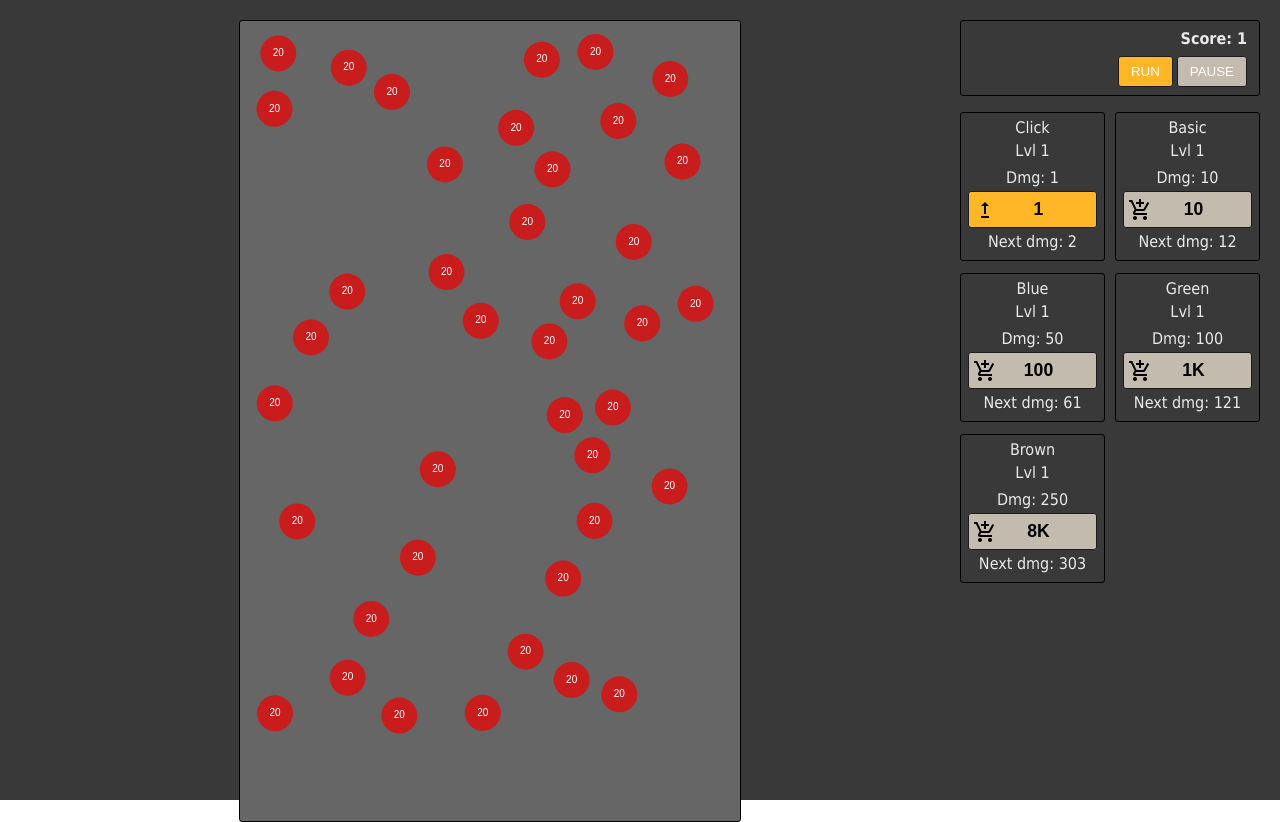
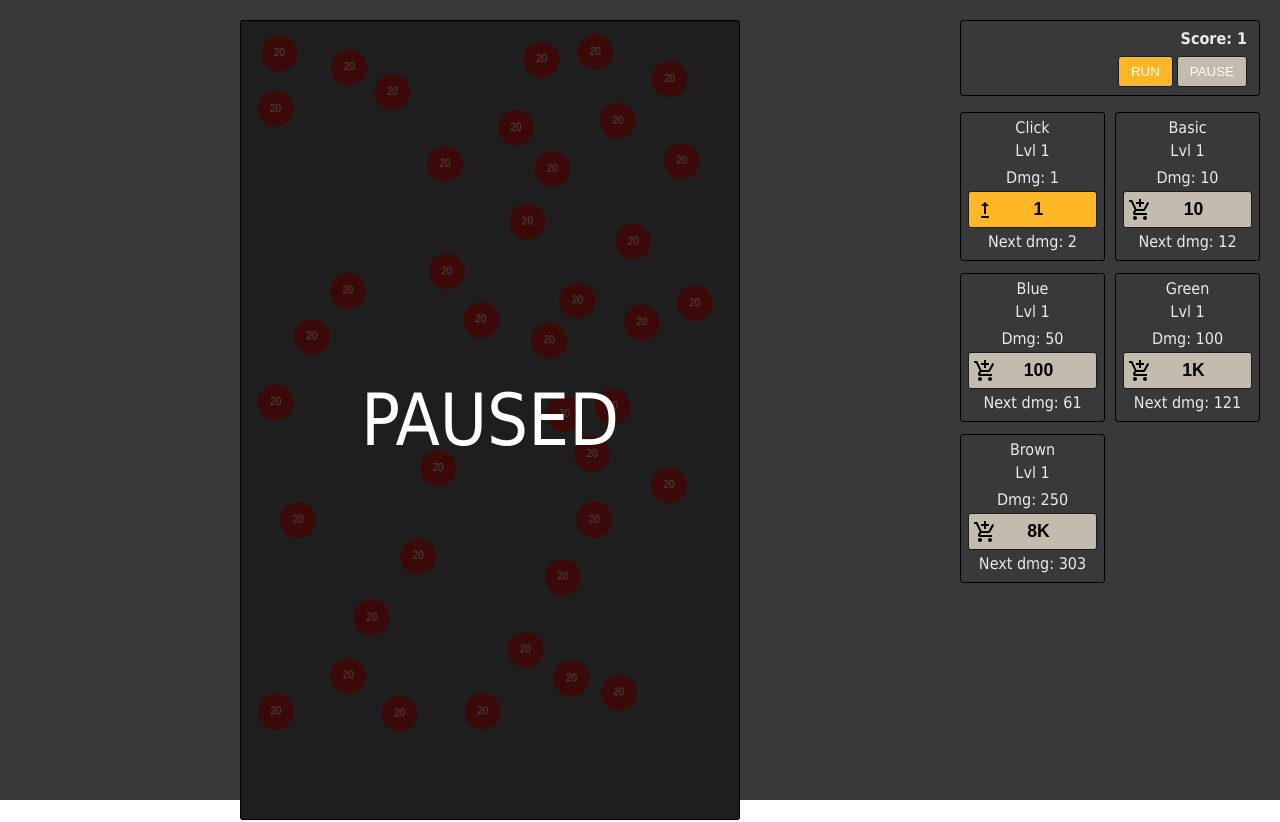
Before and after one commit to ksenkso/angular-idle-balls, an Angular app: page / in a window 1280 px wide. Built offline with nearby package versions, Linux system fonts and the light colour scheme.

Commit message:
pause screen

```diff
--- a/src/app/playground/playground.component.css
+++ b/src/app/playground/playground.component.css
@@ -1,5 +1,6 @@
 canvas {
-  margin: 0 auto;
+  width: 500px;
+  height: 800px;
   display: block;
   border: 1px solid black;
   background-color: #666666;
@@ -9,3 +10,26 @@ canvas {
 :host {
   grid-area: canvas;
 }
+
+.playground {
+  position: relative;
+  width: 500px;
+  margin: 0 auto;
+}
+
+.pause {
+  position: absolute;
+  z-index: 10;
+  background-color: rgba(0, 0, 0, .7);
+  top: 0;
+  bottom: 0;
+  right: 0;
+  left: 0;
+  border-radius: 3px;
+  line-height: 800px;
+  vertical-align: middle;
+  text-align: center;
+  text-transform: uppercase;
+  font-size: 72px;
+  color: #fff;
+}
--- a/src/app/playground/playground.component.html
+++ b/src/app/playground/playground.component.html
@@ -1 +1,4 @@
-<canvas #canvas width="500" height="800" id="balls"></canvas>
+<div class="playground">
+  <div class="pause" *ngIf="isPaused">paused</div>
+  <canvas #canvas width="500" height="800" id="balls"></canvas>
+</div>
--- a/src/app/playground/playground.component.ts
+++ b/src/app/playground/playground.component.ts
@@ -21,6 +21,7 @@ export class PlaygroundComponent implements AfterViewInit {
   private enemies: EnemyBall[] = [];
   private raq: number;
   private rect: ClientRect;
+  public isPaused: boolean;
 
   constructor(
     private playgroundService: PlaygroundService,
@@ -109,6 +110,7 @@ export class PlaygroundComponent implements AfterViewInit {
   }
 
   run(): void {
+    this.isPaused = false;
     requestAnimationFrame(this.tick.bind(this));
   }
 
@@ -138,6 +140,7 @@ export class PlaygroundComponent implements AfterViewInit {
   }
 
   pause(): void {
+    this.isPaused = true;
     cancelAnimationFrame(this.raq);
   }
 
```
